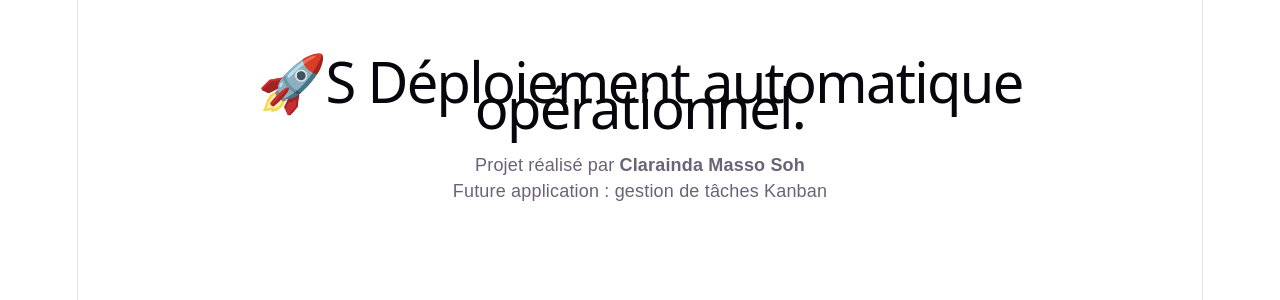
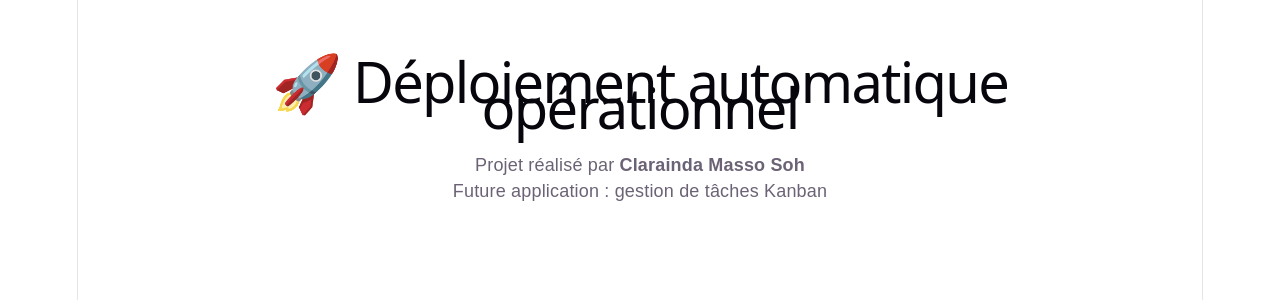
Before and after one commit to claraindaprincessemassosoh-cmd/R209-clara, a React (Vite) app: page / in a window 1280 px wide. Shown: the top 300 px of the page. Built offline with nearby package versions, Linux system fonts and the light colour scheme.

Commit message:
Test du déploiement automatique

```diff
--- a/src/App.jsx
+++ b/src/App.jsx
@@ -1,7 +1,7 @@
 function App() {
   return (
     <div style={{ fontFamily: 'sans-serif', padding: '2rem', textAlign: 'center' }}>
-      <h1>🚀S Déploiement automatique opérationnel.</h1>
+      <h1>🚀 Déploiement automatique opérationnel</h1>
       <p>Projet réalisé par <strong>Clarainda Masso Soh</strong></p>
       <p>Future application : gestion de tâches Kanban</p>
     </div>
```
